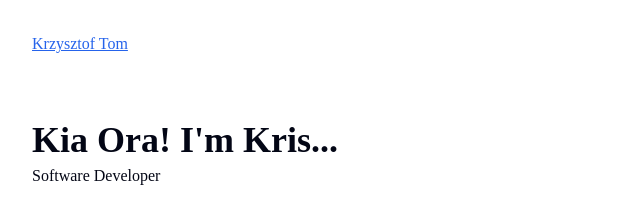
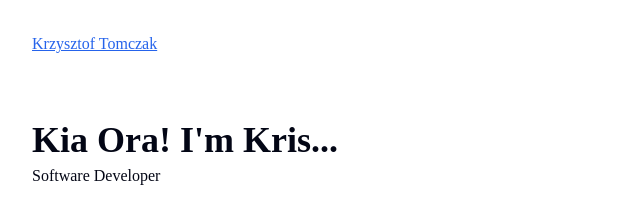
Before and after one commit to Kris1825/web-portfolio, a plain HTML site: page index.html in a window 1280 px wide. Shown: the top 201 px of the page, 240-880 px from the left. Drawn offline with Linux system fonts and the light colour scheme; a web font is replaced by a local one.

Commit message:
Update index.html

```diff
--- a/index.html
+++ b/index.html
@@ -11,7 +11,7 @@
 
 <body>
     <header>
-        <a href="/">Krzysztof Tom </a>
+        <a href="/">Krzysztof Tomczak </a>
         <nav>
             <a target="_blank" href="https://github.com/Kris1825"><i class="fa-brands fa-github"></i></a>
             <a target="_blank" href="https://www.linkedin.com/in/krzysztoftomczak99/"><i class="fa-brands fa-linkedin"></i></a>
```
